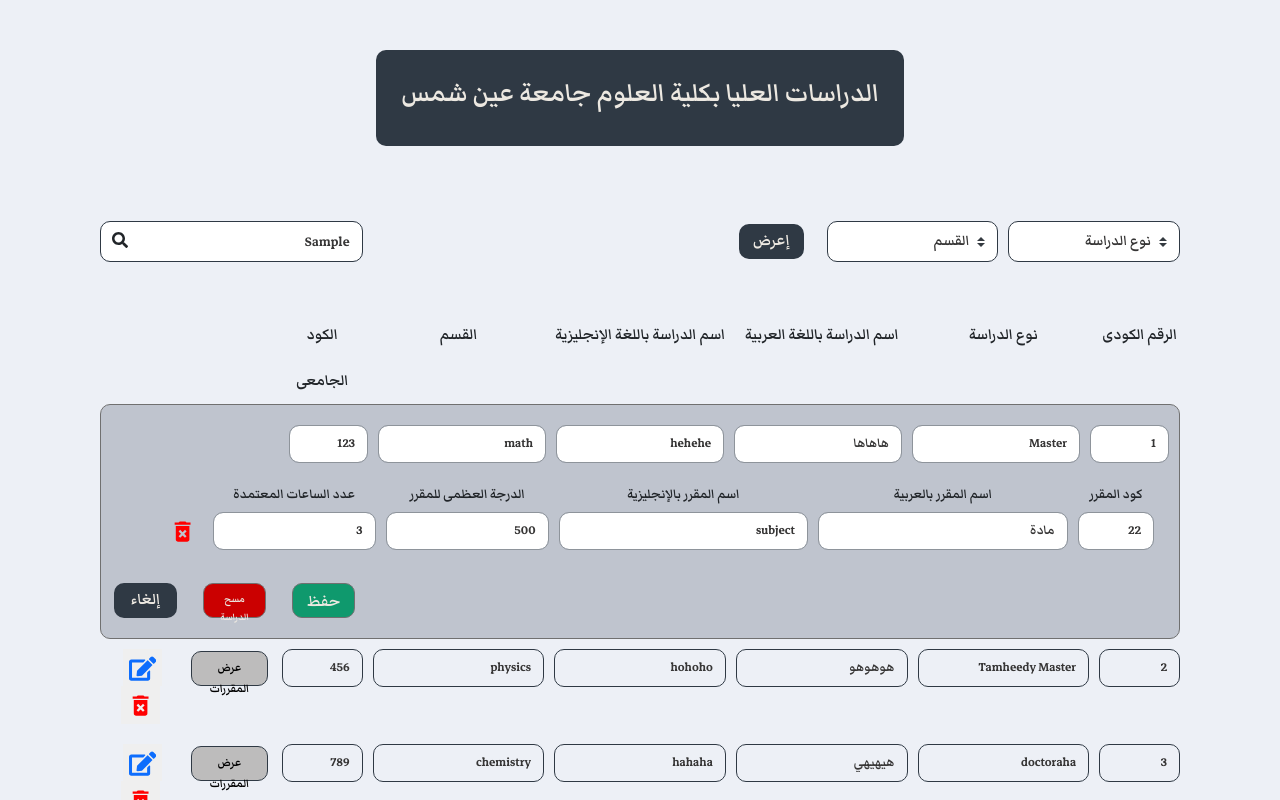
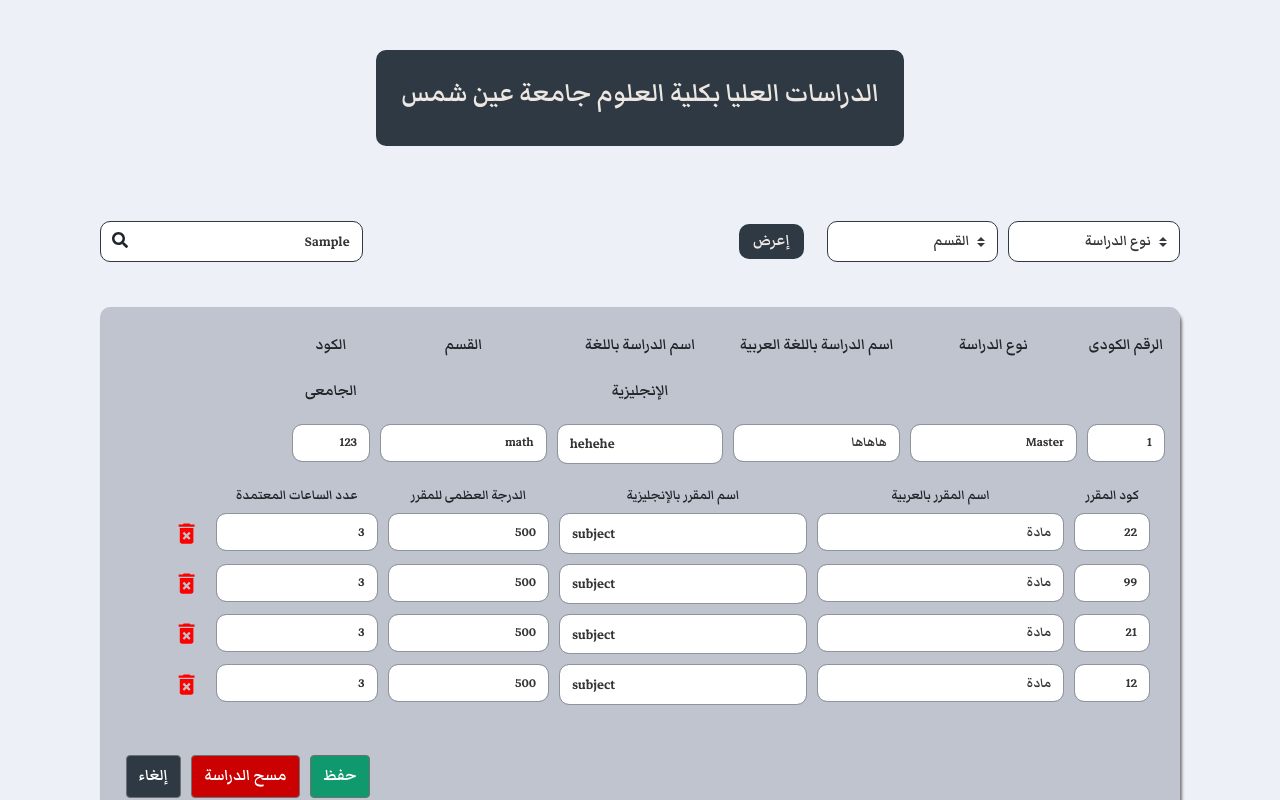
Before and after one commit to youssifYasser/post-graduate-system, a React (Create React App) app: page /AddStudent in a window 1280 px wide. Both pictures are taken after typing "Sample" into the empty fields and a click on the button 142 px from the left and 432 px from the top of the page. Shown: the top 800 px of the page. Built offline with nearby package versions, Linux system fonts and the light colour scheme.

Commit message:
form-english, study type in a section now

```diff
--- a/src/Components/personal-data/PersonalData.css
+++ b/src/Components/personal-data/PersonalData.css
@@ -33,6 +33,7 @@
 
 .form-english {
   font-size: 1.1em !important;
+  text-align: left !important;
 }
 
 .section .form-check-label {
--- a/src/Components/study-types/course.js
+++ b/src/Components/study-types/course.js
@@ -35,7 +35,7 @@
         <Col md={3}>
           <Form.Control
             name='course-english-name'
-            className='form-input'
+            className='form-input form-english'
             type='input'
             value={courseEnglishName}
             disabled={isDisabled}
--- a/src/Components/study-types/study-type.js
+++ b/src/Components/study-types/study-type.js
@@ -2,7 +2,7 @@
 import './study-types.css'
 import { FaEdit } from 'react-icons/fa'
 import { MdDeleteForever } from 'react-icons/md'
-import { Col, Form, Button } from 'react-bootstrap'
+import { Row, Col, Form, Button } from 'react-bootstrap'
 import Courses from './courses'
 
 const StudyType = ({ studytype }) => {
@@ -24,12 +24,19 @@
   if (isEditing) isDisabled = false
   else isDisabled = true
 
+  /*
+        isEditing &&
+        'edit-study-type animate__animated animate__fadeInDown' */
   return (
-    <div
-      className={
-        isEditing && 'edit-study-type animate__animated animate__fadeInDown'
-      }
-    >
+    <div className={`${isEditing && 'edit-study-type'} section `}>
+      <Form.Row className='study-labels'>
+        <Col md={1}>الرقم الكودى</Col>
+        <Col md={2}>نوع الدراسة</Col>
+        <Col md={2}>اسم الدراسة باللغة العربية</Col>
+        <Col md={2}>اسم الدراسة باللغة الإنجليزية</Col>
+        <Col md={2}>القسم</Col>
+        <Col md={1}>الكود الجامعى</Col>
+      </Form.Row>
       <Form.Row className='study-type'>
         <Col md={1}>
           <Form.Control
@@ -60,7 +67,7 @@
         </Col>
         <Col md={2}>
           <Form.Control
-            className='form-input'
+            className='form-input form-english'
             name='english-name'
             type='input'
             value={englishName}
@@ -119,23 +126,19 @@
         />
       )}
       {isEditing && (
-        <Form.Row className='editing-btns animate__animated animate__fadeInDown'>
-          <Col md={1}>
-            <Button className='save-btn filter-btn'>حفظ </Button>
-          </Col>
-          <Col md={1}>
-            <Button className='delete-btn filter-btn'> مسح الدراسة </Button>
-          </Col>
-          <Col md={1}>
+        <Row className='animate__animated animate__fadeInDown'>
+          <Col className='editing-btns'>
+            <Button className='save-btn editing-btn'>حفظ </Button>
+            <Button className='delete-btn editing-btn'> مسح الدراسة </Button>
             <Button
-              className='cancel-btn filter-btn'
+              className='cancel-btn editing-btn'
               onClick={() => setIsEditing(false)}
             >
               {' '}
               إلغاء{' '}
             </Button>
           </Col>
-        </Form.Row>
+        </Row>
       )}
     </div>
   )
--- a/src/Components/study-types/study-types-array.js
+++ b/src/Components/study-types/study-types-array.js
@@ -9,6 +9,27 @@
     courses: [
       {
         courseCode: '22',
+        courseArabicName: 'مادة',
+        courseEnglishName: 'subject',
+        courseMaxDegree: '500',
+        courseCreditHours: '3',
+      },
+      {
+        courseCode: '99',
+        courseArabicName: 'مادة',
+        courseEnglishName: 'subject',
+        courseMaxDegree: '500',
+        courseCreditHours: '3',
+      },
+      {
+        courseCode: '21',
+        courseArabicName: 'مادة',
+        courseEnglishName: 'subject',
+        courseMaxDegree: '500',
+        courseCreditHours: '3',
+      },
+      {
+        courseCode: '12',
         courseArabicName: 'مادة',
         courseEnglishName: 'subject',
         courseMaxDegree: '500',
--- a/src/Components/study-types/study-types.css
+++ b/src/Components/study-types/study-types.css
@@ -13,6 +13,16 @@
   margin: 0 100px;
 }
 
+.section {
+  margin-top: 45px;
+  background-color: #fff;
+  padding: 15px;
+  border-radius: 10px;
+  margin-bottom: 40px;
+  box-shadow: 2px 5px 3px 0px rgba(0, 0, 0, 0.5);
+  transition: box-shadow 0.3s linear;
+}
+
 .study-type {
   margin: 10px 0 20px 0;
 }
@@ -23,6 +33,11 @@
   border-radius: 10px !important;
   border: 1px solid #8e949b !important;
   font-size: 1em !important;
+}
+
+.form-english {
+  font-size: 1.1em !important;
+  text-align: left !important;
 }
 
 .form-input:disabled {
@@ -65,7 +80,6 @@
 }
 
 .study-labels {
-  margin-top: 50px;
   font-size: 1.15em;
   line-height: 2.5em;
 }
@@ -106,7 +120,8 @@
   font-size: 1.7em;
   stroke: black;
   border: none;
-  line-height: 1.3em;
+  line-height: 1.2em;
+  background: transparent;
   transition: all 0.2s ease-out;
 }
 
@@ -116,7 +131,7 @@
 }
 
 .icon.edit-icon {
-  color: #0d6dfd;
+  color: #0b58cc;
   stroke-width: 10px;
   margin-left: 4px;
 }
@@ -127,21 +142,47 @@
 }
 
 .editing-btns {
-  justify-content: flex-end;
-  margin-bottom: 20px;
+  text-align: left;
+  max-width: 100% !important;
+  margin: 20px 0px !important;
+}
+
+.editing-btn {
+  margin-left: 1%;
+  font-size: 1.2em !important;
+  border: 1px solid #707070 !important;
+}
+
+.editing-btn:hover {
+  background-color: #edf0f6 !important;
 }
 
 .save-btn {
   background-color: #0f996d !important;
-  border: 1px solid #707070 !important;
-  padding-top: 4px !important;
+  transition: background-color 0.3s ease-out;
+}
+
+.save-btn:hover {
+  color: #0f996d !important;
+  border-color: #0f996d !important;
 }
 
 .delete-btn {
   background-color: #cb0000 !important;
-  border: 1px solid #707070 !important;
-  font-size: 12px !important;
-  padding-top: 6px !important;
+}
+
+.delete-btn:hover {
+  color: #cb0000 !important;
+  border-color: #cb0000 !important;
+}
+
+.cancel-btn {
+  background-color: #2f3944 !important;
+}
+
+.cancel-btn:hover {
+  color: #2f3944 !important;
+  border-color: #2f3944 !important;
 }
 
 .delete-course {
@@ -151,9 +192,12 @@
   background: none;
 }
 
+.delete-course:hover {
+  font-size: 1.9em !important;
+  line-height: 1em;
+}
+
 .edit-study-type {
-  background-color: #bfc4ce;
-  border: 1px solid #707070;
-  border-radius: 10px;
-  padding: 10px 10px 0 10px;
+  background-color: #bfc4ce !important;
+  transition: all 0.4s ease-in-out;
 }
--- a/src/Components/study-types/study-types.js
+++ b/src/Components/study-types/study-types.js
@@ -62,14 +62,6 @@
             </span>
           </Col>
         </Form.Row>
-        <Form.Row className='study-labels'>
-          <Col md={1}>الرقم الكودى</Col>
-          <Col md={2}>نوع الدراسة</Col>
-          <Col md={2}>اسم الدراسة باللغة العربية</Col>
-          <Col md={2}>اسم الدراسة باللغة الإنجليزية</Col>
-          <Col md={2}>القسم</Col>
-          <Col md={1}>الكود الجامعى</Col>
-        </Form.Row>
         {studytypes.map((studytype) => {
           return <StudyType studytype={studytype} key={studytype.code} />
         })}
```
